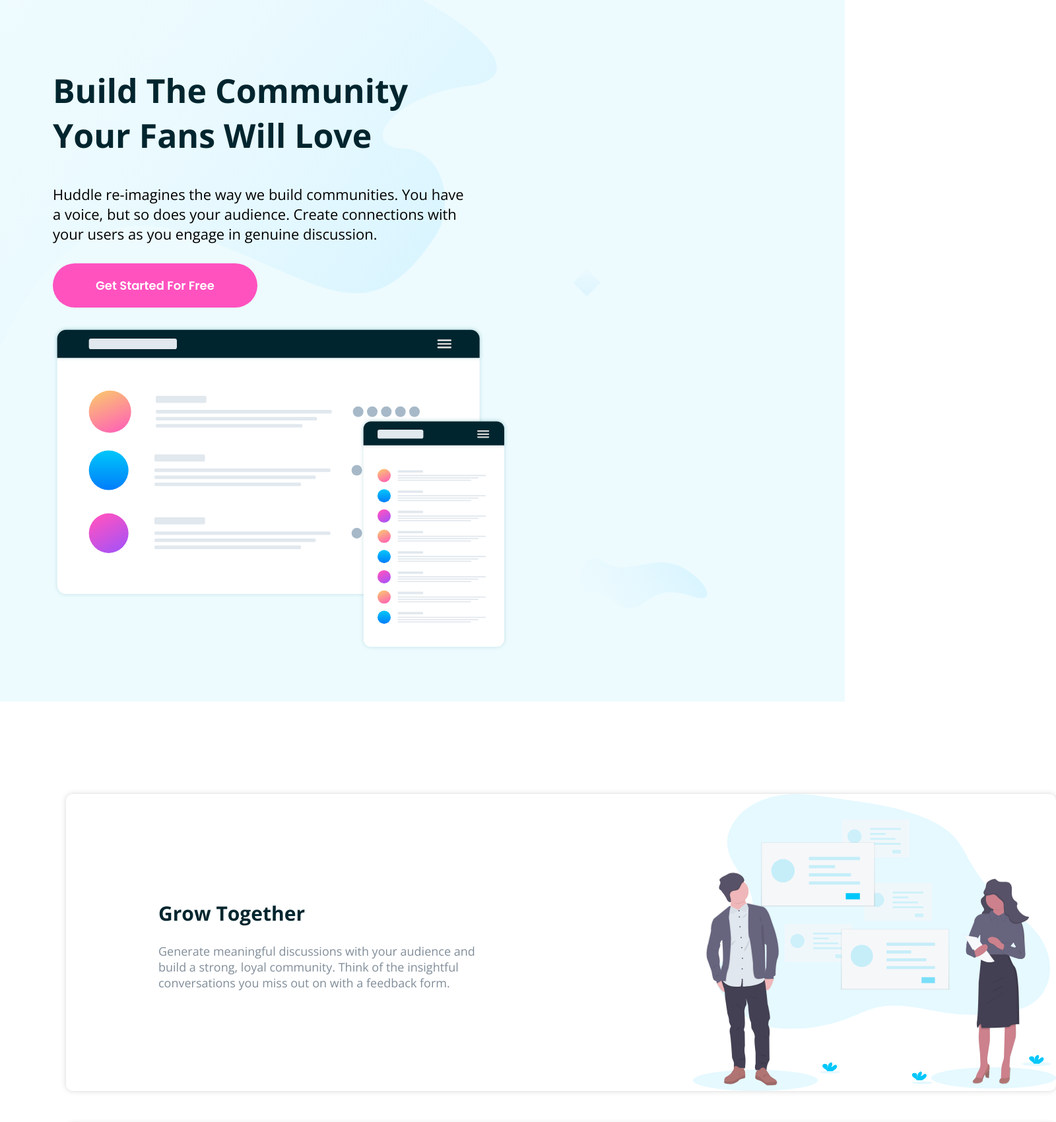
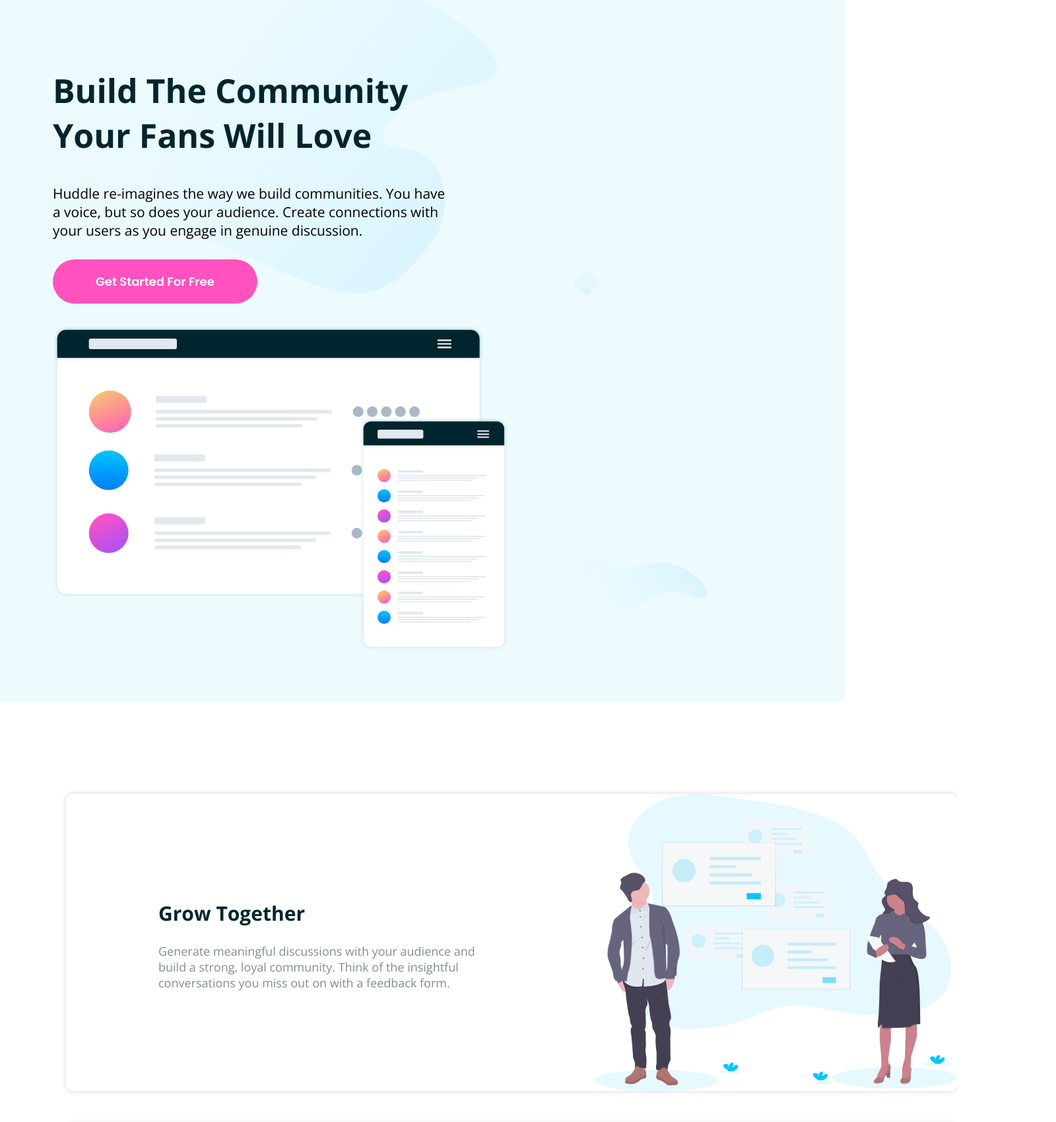
Before and after one commit to MoazAlsabouh/huddle-landing-page-with-alternating-feature-blocks-challenge-hub, a plain HTML site: page index.html in a window 1280 px wide. Shown: the part 174-1874 px from the top of the page at 66% size, 1600 px wide, since content can reach past the window. Drawn offline with nearby package versions, Linux system fonts and the light colour scheme.

Commit message:
edit width

```diff
--- a/css/style.css
+++ b/css/style.css
@@ -59,7 +59,7 @@ header .body {
 }
 
 header .body .text {
-  width: 850px;
+  width: 686px;
   height: 490px;
   padding-top: 100px;
   padding-right: 75px;
@@ -68,15 +68,13 @@ header .body .text {
 
 header .body .text h1 {
   color: var(--very-dark-cyan);
-  padding-right: 110px;
   font-weight: 600;
   font-size: 50px;
 }
 
 header .body .text p {
   padding-top: 40px;
-  padding-right: 140px;
-  font-size: 22px;
+  font-size: 21px;
 }
 
 header .body .text .button {
@@ -126,7 +124,7 @@ main {
   background: #ffffff;
   display: flex;
   flex-direction: row;
-  width: 1500px;
+  width: 1351px;
   height: 450px;
   box-shadow: 0 0 9px 0px #d6d6d6;
   margin: 50px 0;
@@ -157,9 +155,6 @@ main {
   padding-top: 25px;
 }
 
-.characteristics .features .imagefeat {
-  padding-left: 150px;
-}
 
 .characteristics .features .imagefeat img {
   max-width: 100%;
```
